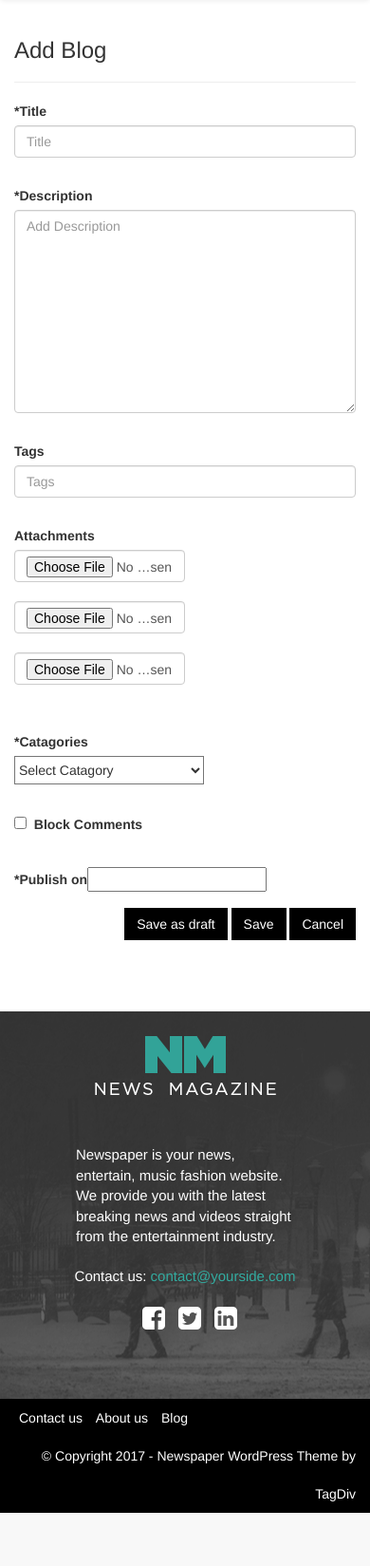
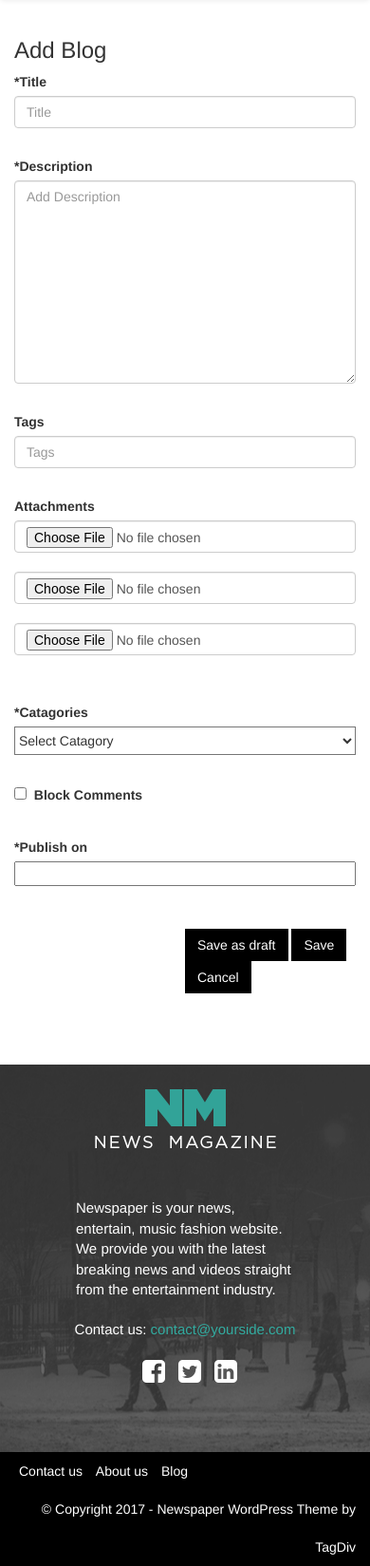
Before and after one commit to rizwans-cuelogic/poc, a Django app: page /create_blog/ in a window 390 px wide. Shown: the part 69-1718 px from the top of the page at 95% size. Before the commit the page ends 1662 px from the top, so only its background shows below. Run offline with Django 3.2, Linux system fonts and the light colour scheme; the visitor is signed in with stand-in values (Sample User, id 1); data that the repository does not hold is empty; some libraries are stand-ins or nearby versions.

Commit message:
changes done

```diff
--- a/project4/project/ebs/static/ebs/css/add-blog.css
+++ b/project4/project/ebs/static/ebs/css/add-blog.css
@@ -15,3 +15,25 @@
 .form-margin{
 	margin-top:30px;
 }
+
+@media screen and (max-width:768px){
+	.file-width{
+		width:100%;
+	}
+	.catagory{
+		width:100%;
+	}
+	#id_published{
+		width:100%;
+	}
+	#datetimepicker1{
+		width:100%;
+	}
+
+	#buttons{
+		margin-left:50%;
+	}
+}
+
+}
+}
--- a/project4/project/ebs/static/ebs/js/create_blog.js
+++ b/project4/project/ebs/static/ebs/js/create_blog.js
@@ -1,7 +1,24 @@
 
 $(document).ready(function() {
+    $('#createform').on('submit', function (e) {
+        debugger;
+        input=$('#id_published').val();
+        input=input.split(" ");
+        input_date=input[0].split("-");
+        input_date=new Date(input_date[0],input_date[1]-1,input_date[2])
+        now=new Date()
+        if(input_date<now){
+            if ($("#datetimepicker1").next(".validation").length == 0){
+                 $("#datetimepicker1").after("<div class='validation' style='color:red;margin-top: 10px;'>Invalid Date And Time</div>");
 
-    $('#createform').on('submit', function (e) {
+        }
+            return false;
+        }
+        else{
+
+            $("#datetimepicker1").next(".validation").remove();
+        }
+
         var file_error_one = 0
         var file_error_two = 0
         var file_error_three = 0
--- a/project4/project/ebs/templates/ebs/create_blog.html
+++ b/project4/project/ebs/templates/ebs/create_blog.html
@@ -94,9 +94,6 @@
 
     <div class="container">
         <h3>Add Blog</h3>
-        <hr>
-    </div>
-    <div class="container">
         <form  id="createform" method="post" enctype="multipart/form-data" action="{% url 'create_blog' %}">
               {% csrf_token %}
 				<div class="form-group">
@@ -145,8 +142,8 @@
 
 				</div>
 
-                <div class="form-group pull-right " >
-						<button id="draft" class="btn btn1" name="button1" value="button1">Save as draft</button>
+                <div id="buttons" class="form-group pull-right form-margin" >
+						<button id="draft" class="btn btn1 " name="button1" value="button1">Save as draft</button>
                         <button id="save" type="submit" class="btn  btn1" name="button2" value="button2">Save</button>
                         <a href="{% url 'manage_blog'%}" class="btn btn1">Cancel</a>
                 </div>
```
